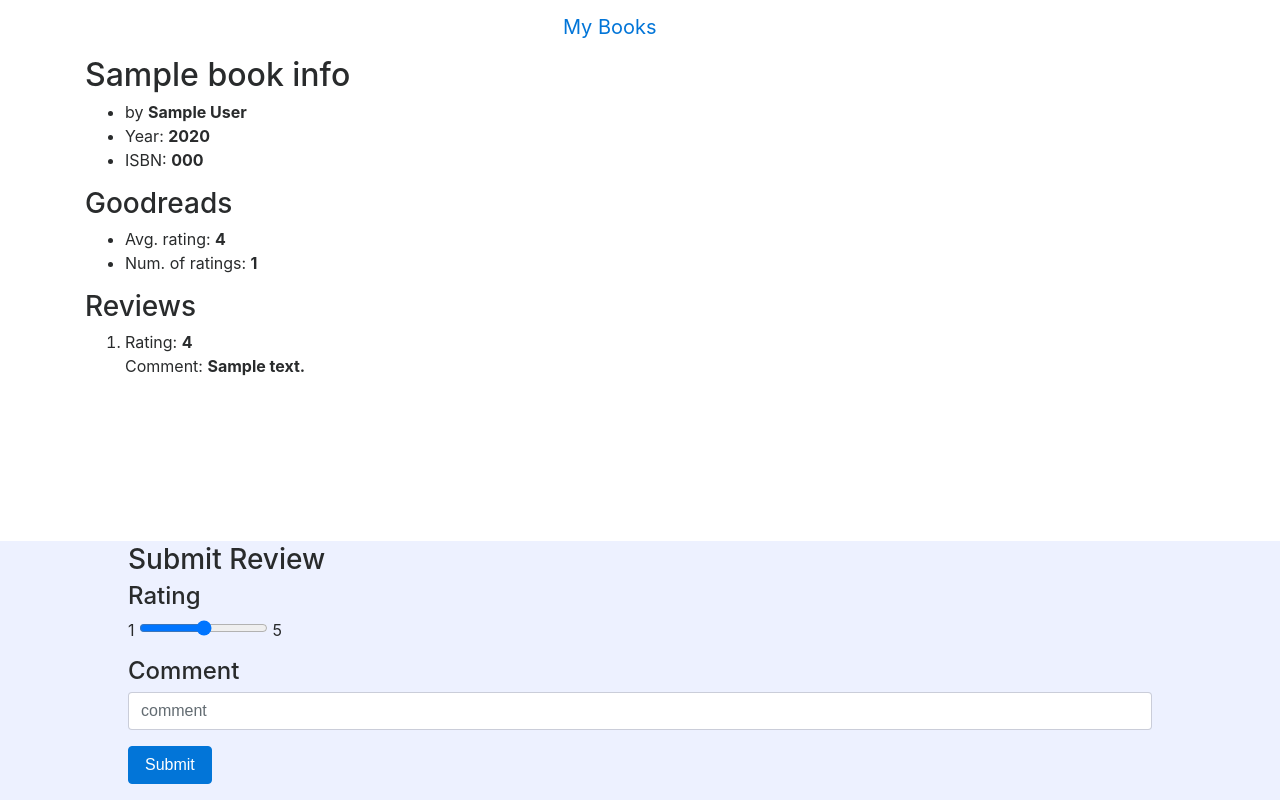
After one commit to liao961120/proj1-flask, a Flask app: template templates/book.html in a window 1280 px wide. The commit adds this page. Run offline with Flask 2, Linux system fonts and the light colour scheme; the template is opened without the code that fills it: most values are stand-ins (such as "Sample title", 1, 10 or a date in 2020); parts of the project's set-up code (start-up, migrations or seed data) failed here and were passed over; some libraries are stand-ins or nearby versions.

Commit message:
Finish project1

```diff
--- a/application.py
+++ b/application.py
@@ -1,15 +1,18 @@
 import os
 
-from flask import Flask, session, render_template, request, redirect
+from flask import Flask, session, render_template, request, redirect, jsonify
 from flask_session import Session
 from sqlalchemy import create_engine
 from sqlalchemy.orm import scoped_session, sessionmaker
+from goodreads import goodreads
 
 app = Flask(__name__)
 
 # Check for environment variable
 if not os.getenv("DATABASE_URL"):
     raise RuntimeError("DATABASE_URL is not set")
+if not os.getenv("goodreadsAPI"):
+    raise RuntimeError("goodreadsAPI is not set")
 
 # Configure session to use filesystem
 app.config["SESSION_PERMANENT"] = False
@@ -29,6 +32,47 @@ def index():
         username = session["current_user"]
         return redirect(f"/{username}")
 
+######### Book Review Submission ###########
+@app.route("/book/<int:book_id>/submit_review", methods=["POST"])
+def submit_review(book_id):
+    # Check login
+    if session.get("current_user") is None:
+        return render_template("error.html", message="Must sign in to submit reviews!")
+    user_id = db.execute("SELECT * FROM users WHERE username = :user",
+        {'user': session['current_user']}).fetchall()[0].id
+
+    # Check user review history
+    review_history = db.execute(
+        "SELECT * FROM reviews WHERE book_id = :book_id AND user_id = :user_id",
+        {'book_id': book_id, 'user_id': user_id}).fetchall()
+    if len(review_history) == 1:
+        return render_template("error.html", message='Already submitted a review before!')
+
+    # Add new review
+    rating = request.form.get("rating")
+    comment = request.form.get("comment")
+    db.execute("INSERT INTO reviews (book_id, user_id, rating, comment) VALUES (:book_id, :user_id, :rating, :comment)",
+            {"book_id": book_id, "user_id": user_id, "rating": rating, "comment": comment})
+    db.commit()
+    return redirect(f"/book/{book_id}")
+
+
+########### Book Page #############
+@app.route("/book/<int:book_id>")
+def book(book_id):
+    # get book info from db: books
+    book_info = db.execute("SELECT * FROM books WHERE id = :book_id",
+        {"book_id": book_id}).fetchall()
+    if len(book_info) != 1:
+        return render_template("error.html", message="Book not found!")
+    # get book review from db: reviews
+    reviews = db.execute("SELECT * FROM reviews WHERE book_id = :book_id",
+        {"book_id": book_id}).fetchall()
+    # get Goodreads review from API
+    res = goodreads(book_info[0].isbn)
+    goodread_review = res.json()['books'][0] if res.status_code == 200 else {'notfound': '404'}
+    return render_template("book.html", book_info=book_info[0], reviews=reviews, goodread_review=goodread_review)
+
 ########### Search Books based on isbn, title, author ##########
 
 @app.route("/search", methods=['GET', 'POST'])
@@ -41,9 +85,9 @@ def search():
         query_result = []
         return render_template("search.html", query_result=query_result)
     # POST
-    isbn_q = request.form.get("book_isbn")
-    title_q = request.form.get("book_title")
-    author_q = request.form.get("book_author")
+    isbn_q = request.form.get("book_isbn").strip()
+    title_q = request.form.get("book_title").strip()
+    author_q = request.form.get("book_author").strip()
     query = (f"%{isbn_q}%", f"%{title_q}%", f"%{author_q}%")
     ## Search db for books
     query_result = db.execute("SELECT * FROM books WHERE isbn LIKE :isbn AND title LIKE :title AND author LIKE :author LIMIT 20",
@@ -97,8 +141,13 @@ def user(username):
         return render_template("error.html", message="You are not logged in!")
     if session["current_user"] != username:
         return render_template("error.html", message=f"You don't have authority to read '{username}'")
-    # List books on personal page
-    my_books = db.execute("SELECT * FROM books LIMIT 10")
+    # List reviewed books on personal page
+    user_id = db.execute('SELECT id, username FROM users WHERE username = :username',
+        {'username':username}).fetchall()[0].id
+    my_books = db.execute(
+        "SELECT reviews.book_id, reviews.user_id, reviews.rating, books.title, books.author FROM reviews JOIN books ON books.id = reviews.book_id WHERE reviews.user_id = :user_id",
+        {'user_id': user_id}).fetchall()
+
     return render_template("user.html", username=username.capitalize(), my_books=my_books)
 
 @app.route("/register", methods=["GET", "POST"])
@@ -117,3 +166,31 @@ def register():
             {"username": username, "password": psswd})
     db.commit()
     return render_template("success.html", message=f"New account '{username}' added.")
+
+
+######### API Endpoint #########
+@app.route("/api/<isbn>")
+def api(isbn):
+    book = db.execute('SELECT * FROM books where isbn = :isbn',
+        {'isbn':isbn}).fetchall()
+    if len(book) == 0:
+        return jsonify({"error": "Invalid ISBN"}), 404
+    book = book[0]
+    review_stats = book_review_stats(book.id)
+    return jsonify({
+        "title": book.title,
+        "author": book.author,
+        "year": book.year,
+        "isbn": book.isbn,
+        "review_count": review_stats[0],
+        "average_score": review_stats[1]
+    })
+
+def book_review_stats(book_id):
+    reviews = db.execute('SELECT * FROM reviews WHERE book_id = :book_id',
+        {'book_id': book_id}).fetchall()
+    if len(reviews) == 0:
+        return None, None
+
+    avg_score = sum([int(review.rating) for review in reviews]) / len(reviews)
+    return len(reviews), avg_score
--- /dev/null
+++ b/templates/book.html
@@ -0,0 +1,66 @@
+{% extends "layout.html" %}
+
+{% block title %}
+    {{ book_info.title }}
+{% endblock %}
+
+{% block body %}
+<style>
+footer {
+    position: fixed;
+    left: 0;
+    bottom: 0;
+    padding-top: 3px;
+    padding-left: 10%;
+    padding-right: 10%;
+    width: 100%;
+    background-color: rgba(195, 209, 255, 0.3);
+}
+</style>
+
+
+<div class="book_info">
+    <h2>{{ book_info.title }}</h2>
+    <ul>
+        <li>by <b>{{ book_info.author }}</b></li>
+        <li>Year: <b>{{ book_info.year }}</b></li>
+        <li>ISBN: <b>{{ book_info.isbn }}</b></li>
+    </ul>
+
+    {% if 'notfound' not in goodread_review %}
+        <h3>Goodreads</h3>
+        <ul>
+            <li>Avg. rating: <b>{{ goodread_review.average_rating }}</b></li>
+            <li>Num. of ratings: <b>{{ goodread_review.work_ratings_count }}</b></li>
+        </ul>
+    {% endif %}
+
+    <h3>Reviews</h3>
+    <ol>
+        {% for review in reviews %}
+            <li>Rating: <b>{{ review.rating }}</b><br>
+                Comment: <b>{{ review.comment }}</b>
+            </li>
+        {% endfor %}
+    </ol>
+
+    <footer class="page-footer font-small blue">
+        <h3>Submit Review</h3>
+        <form action="{{ url_for('submit_review', book_id=book_info.id) }}" method="post">
+            <h4>Rating</h4>
+            <div class="form-group">
+                1 <input type="range" min="1" max="5" name="rating"> 5
+            </div>
+            <h4>Comment</h4>
+            <div class="form-group">
+                <input class="form-control" name="comment" placeholder="comment">
+            </div>
+
+            <div class="form-group">
+                <button type='submit' class="btn btn-primary">Submit</button>
+            </div>
+        </form>
+    </footer>
+
+</div>
+{% endblock %}
--- a/templates/login.html
+++ b/templates/login.html
@@ -1,7 +1,7 @@
 {% extends "layout.html" %}
 
 {% block title %}
-    Flights
+    login
 {% endblock %}
 
 {% block body %}
--- a/templates/user.html
+++ b/templates/user.html
@@ -9,7 +9,10 @@
         <h2>{{ username }}'s Books</h2>
         <ul>
             {% for book in my_books %}
-                <li>{{ book.title }} by {{ book.author }}</li>
+                <li><a href="{{ url_for('book', book_id=book.book_id) }}">
+                    <i>{{ book.title }}</i></a> by {{ book.author }}
+                    &nbsp;&nbsp;Rating: <b>{{ book.rating }}</b>
+                </li>
             {% endfor %}
         </ul>
     </div>
```
Also changed, not shown: goodreads.py (added, +7 -0 lines), templates/search.html (+5 -2 lines), 1 other file.
